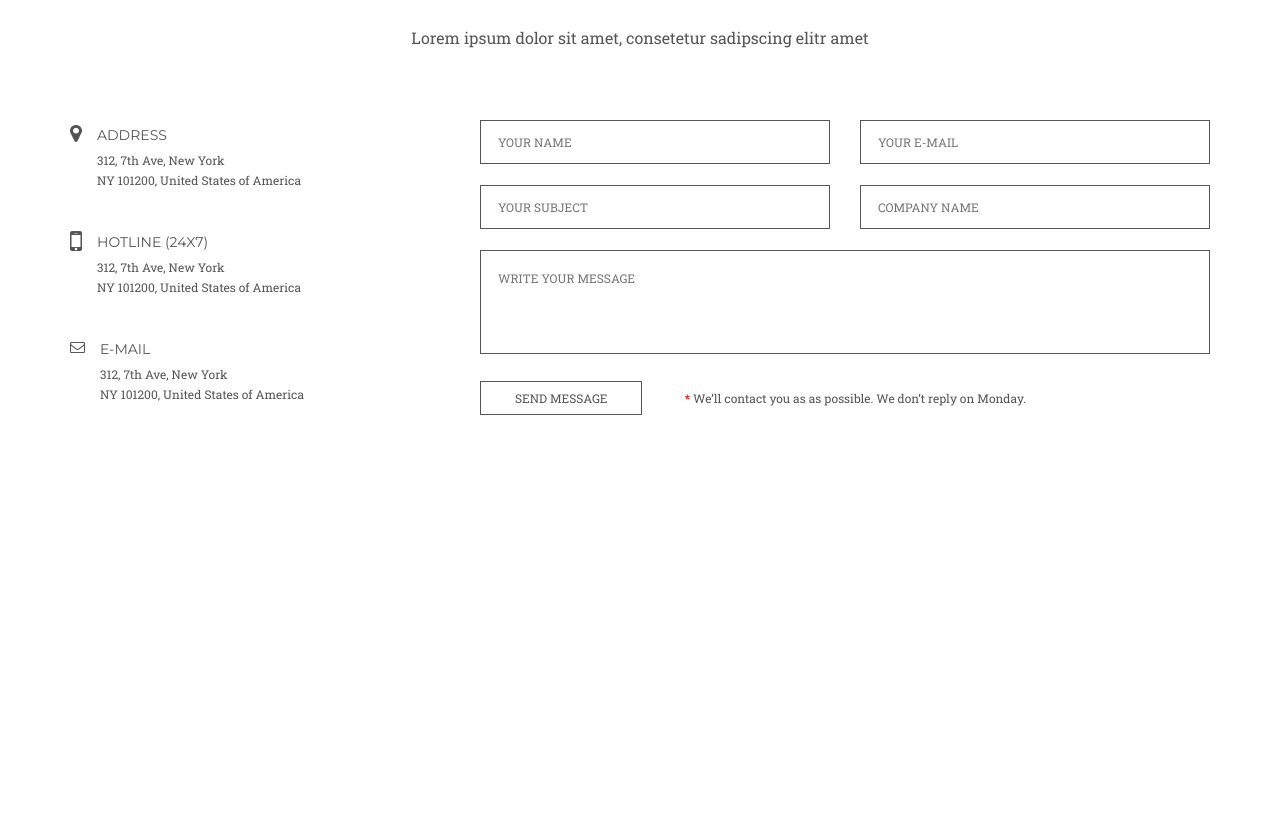
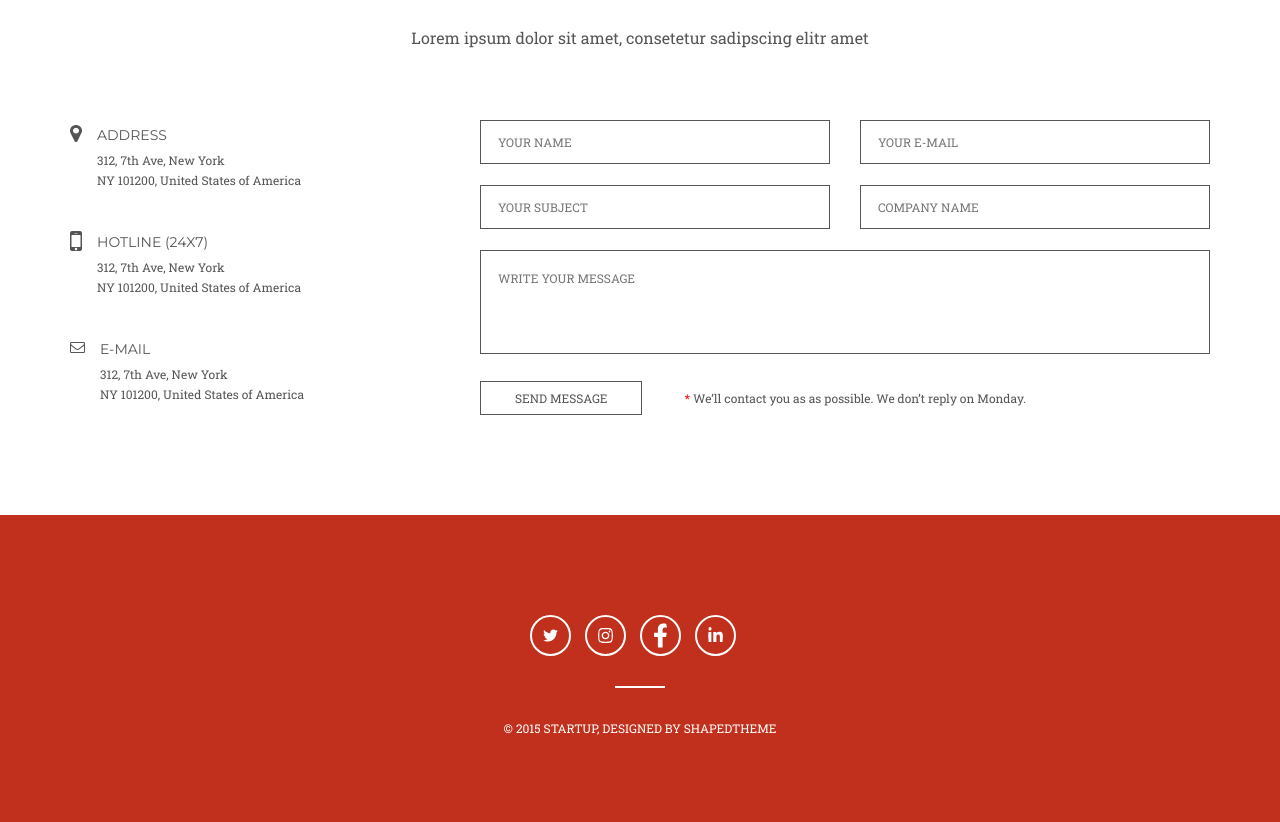
Before and after one commit to AqshinNadirov/StartUp_psd, a plain HTML site: page index.html in a window 1280 px wide. Shown: the part 4488-5310 px from the top of the page. Before the commit the page ends 5003 px from the top, so only its background shows below. Drawn offline with nearby package versions, Linux system fonts and the light colour scheme.

Commit message:
startup psd ready

```diff
--- a/index.html
+++ b/index.html
@@ -305,10 +305,10 @@
                         </div>
 
                         <div class="textarea__wrapper"  id="textarea">
-                            <textarea name="UserText" cols="30" rows="5" placeholder="WRITE YOUR MESSAGE"></textarea>
+                            <textarea name="UserText" cols="30" rows="5" tabindex="5" placeholder="WRITE YOUR MESSAGE"></textarea>
                         </div>
                         <div class="contact__button_wrapper">
-                            <button class="button contact__button">Send message</button>
+                            <button class="button contact__button" tabindex="6">Send message</button>
                             <div class="button__text"> We’ll contact you as as possible. We don’t reply on Monday.</div>
                         </div>
                     </div>
@@ -318,6 +318,21 @@
         </div>
     </section>
 
+
+    <footer class="footer">
+        <div class="container">
+            <div class="footer__wrapper">
+                <div class="footer__icon_wrapper">
+                    <div class="footer__icon"><a href="https://twitter.com"><img src="icon/twitter-brands.svg" alt=""></a></div>
+                    <div class="footer__icon"><a href="https://instagram.com"><img src="icon/instagram-brands.svg" alt=""></a></div>
+                    <div class="footer__icon"><a href="https://facebook.com"><img src="icon/facebook-f-brands.svg" alt=""></a></div>
+                    <div class="footer__icon"><a href="https://linkedin.com"><img src="icon/linkedin-in-brands.svg" alt=""></a></div>
+                </div>
+                <div class="footer__strip"></div>
+                <div class="footer__text">© 2015 Startup, Designed by ShapedTheme</div>
+            </div>
+        </div>
+    </footer>
 
 
 
@@ -334,6 +349,7 @@
     <script type="text/javascript" src="//code.jquery.com/jquery-1.11.0.min.js"></script>
     <script type="text/javascript" src="//code.jquery.com/jquery-migrate-1.2.1.min.js"></script>
     <script src="js/slick.min.js"></script>
+    <script src="https://kit.fontawesome.com/600bf9deff.js" crossorigin="anonymous"></script>
     <script src="js/scirpt.js"></script>
 </body>
 </html>
--- /dev/null
+++ b/scss/_footer.scss
@@ -0,0 +1,45 @@
+.footer{
+    height: 307px;
+    background-color: #c0301c;
+}
+
+.footer__icon_wrapper{
+    display: flex;
+    justify-content: center;
+    .footer__icon{
+        a{
+        img{
+        width: 41px;
+        height: 41px;
+        border: 2px solid #fff;
+        border-radius: 50%;
+        margin-right: 14px;
+        padding: 0 11px;
+        margin-top: 100px;
+        }
+    }
+
+        &:last-child{
+            margin-right: 0;
+        }
+    }
+}
+
+.footer__strip{
+    width: 50px;
+    height: 2px;
+    background-color: #ffffff;
+    margin: 30px auto;
+}
+
+.footer__text{
+    text-align: center;
+    color: #ffffff;
+    font-family: "Roboto Slab";
+    font-size: 12px;
+    font-weight: 400;
+    font-style: normal;
+    letter-spacing: normal;
+    line-height: 20px;
+    text-transform: uppercase;
+}
--- a/scss/style.scss
+++ b/scss/style.scss
@@ -6,4 +6,5 @@
 @import '_doyou.scss';
 @import '_clients.scss';
 @import '_noname.scss';
-@import '_contact.scss'
+@import '_contact.scss';
+@import '_footer.scss';
```
Also changed, not shown: css/style.css, icon/facebook-f-brands.svg (added), icon/instagram-brands.svg (added), icon/linkedin-in-brands.svg (added), icon/twitter-brands.svg (added).
